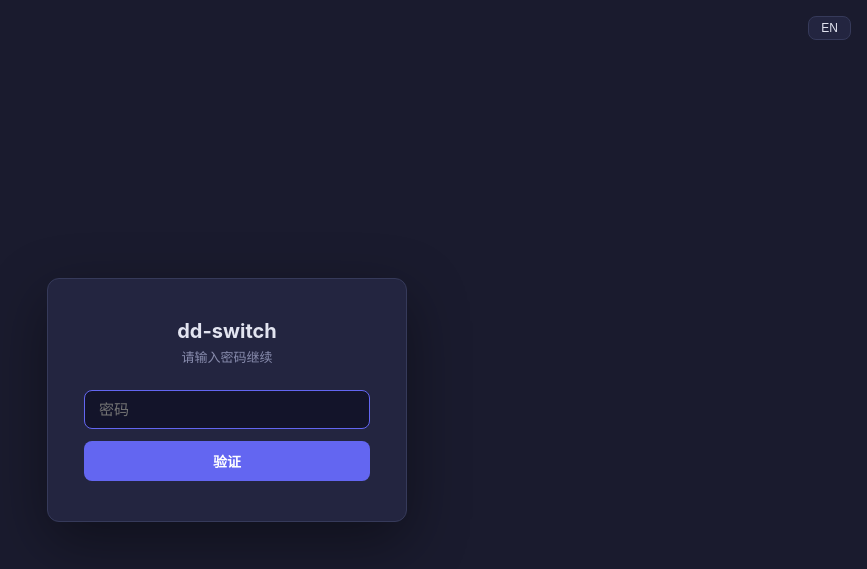
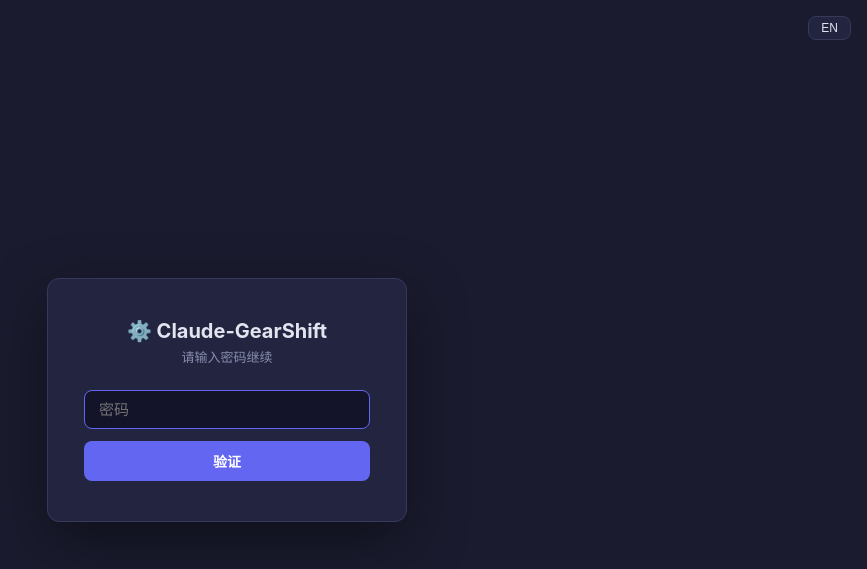
Before and after one commit to ahbencat/claude-gearshift, a Flask app: page /login in a window 1280 px wide. Shown: the top 569 px of the page, without its empty margins (413-1280 px from the left). Run offline with Flask 3, Linux system fonts and the light colour scheme.

Commit message:
brand: use Claude-GearShift as display name (repo stays claude-gearshift)
- README titles and UI brand use CamelCase Claude-GearShift
- Repo name, env vars (DD_SWITCH_*), and code identifiers unchanged
- Retake all 5 screenshots with new branding
- Fix fileName reset on language switch (carried over)

Co-Authored-By: Claude Code <noreply@anthropic.com>

```diff
--- a/dd-switch/app.py
+++ b/dd-switch/app.py
@@ -1,5 +1,5 @@
 #!/usr/bin/env python3
-"""dd-switch: Web UI for switching Claude Code configurations."""
+"""claude-gearshift Web UI: switch Claude Code configurations from the browser."""
 
 import json
 import os
@@ -336,7 +336,7 @@ def api_switch():
 
 
 if __name__ == "__main__":
-    print(f"dd-switch 启动在 http://0.0.0.0:10086")
+    print(f"claude-gearshift Web UI running at http://0.0.0.0:10086")
     print(f"配置目录: {CONFIG_DIR}")
     print(f"Claude 配置: {CLAUDE_CONFIG}")
     # 生产用 waitress；debug 模式下回退到 Flask 开发服务器
--- a/dd-switch/static/i18n.js
+++ b/dd-switch/static/i18n.js
@@ -3,8 +3,8 @@
 (function () {
   const I18N = {
     zh: {
-      title: "dd-switch - Claude Code 配置切换",
-      loginTitle: "dd-switch - 验证",
+      title: "Claude-GearShift - Claude Code 配置切换",
+      loginTitle: "Claude-GearShift - 验证",
       subtitle: "Claude Code 配置切换面板",
       configsUnit: (n) => `${n} 个配置`,
       logout: "退出登录",
@@ -59,8 +59,8 @@
       errSwitchFailed: (msg) => `切换失败: ${msg}`,
     },
     en: {
-      title: "dd-switch - Claude Code Config Switcher",
-      loginTitle: "dd-switch - Login",
+      title: "Claude-GearShift - Claude Code Config Switcher",
+      loginTitle: "Claude-GearShift - Login",
       subtitle: "Claude Code Config Switcher Panel",
       configsUnit: (n) => `${n} config${n === 1 ? "" : "s"}`,
       logout: "Log out",
--- a/dd-switch/templates/index.html
+++ b/dd-switch/templates/index.html
@@ -3,7 +3,7 @@
 <head>
 <meta charset="UTF-8">
 <meta name="viewport" content="width=device-width, initial-scale=1.0">
-<title>dd-switch</title>
+<title>Claude-GearShift</title>
 <style>
   :root {
     --bg: #1a1b2e; --surface: #232540; --card: #2a2d4a;
@@ -141,7 +141,7 @@
 </head>
 <body>
 <header>
-  <h1>🔀 dd-switch</h1>
+  <h1>⚙️ Claude-GearShift</h1>
   <span data-i18n="subtitle">Claude Code 配置切换面板</span>
   <span class="badge badge-ok" id="countBadge">0</span>
   <div style="margin-left:auto;display:flex;align-items:center;gap:8px">
--- a/dd-switch/templates/login.html
+++ b/dd-switch/templates/login.html
@@ -3,7 +3,7 @@
 <head>
 <meta charset="UTF-8">
 <meta name="viewport" content="width=device-width, initial-scale=1.0">
-<title>dd-switch</title>
+<title>Claude-GearShift</title>
 <style>
   :root {
     --bg: #1a1b2e; --surface: #232540; --card: #2a2d4a;
@@ -48,7 +48,7 @@
 <body>
   <button class="lang-toggle" id="langToggle" onclick="I18N.toggleLang()">EN</button>
   <div class="login-box">
-    <h1>dd-switch</h1>
+    <h1>⚙️ Claude-GearShift</h1>
     <p data-i18n="loginPrompt">请输入密码继续</p>
     <form method="post" id="loginForm">
       <input type="password" id="passwordInput" name="password" data-i18n-placeholder="passwordPlaceholder" placeholder="密码" autofocus>
```
Also changed, not shown: README.zh-CN.md (+1 -1 lines), README.md, assets/confirm-en.png, assets/dashboard-en.png, assets/dashboard-zh.png, assets/login-en.png, assets/login-zh.png.
